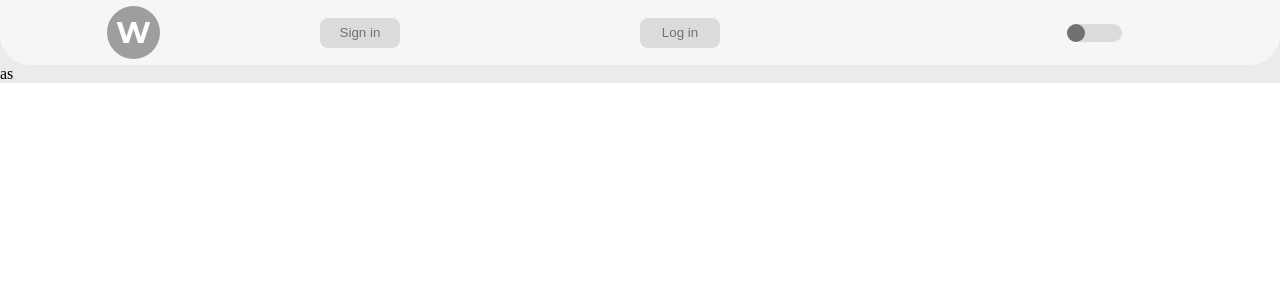
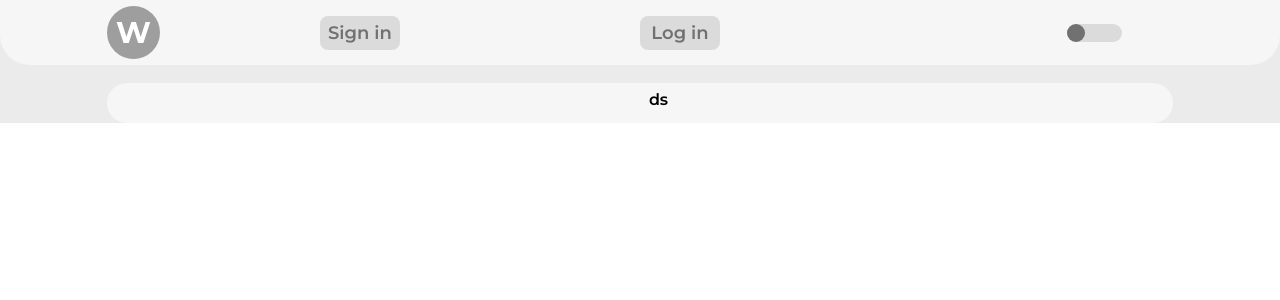
Before and after one commit to saroamirkhanyan/workhub, a React (Create React App) app: page / in a window 1280 px wide. Shown: the top 300 px of the page. Built offline with nearby package versions, Linux system fonts and the light colour scheme.

Commit message:
adding search component

```diff
--- a/src/App.js
+++ b/src/App.js
@@ -2,6 +2,7 @@ import React from 'react'
 import Header from './components/Header/Header'
 import styled, { ThemeProvider } from 'styled-components'
 import useThemeMode from './styled/ThemeMode.js'
+import Search from './components/SerachComponent/Search'
 
 const Conrainer = styled.div`
   width: 100%;
@@ -9,6 +10,7 @@ const Conrainer = styled.div`
   background-color: ${(props) => props.theme.containerBg};
   display: grid;
   grid-template-columns: repeat(12, 1fr);
+  grid-row-gap: 18px;
 `
 
 function App() {
@@ -18,7 +20,7 @@ function App() {
     <ThemeProvider theme={themePalette}>
       <Conrainer>
         <Header theme={theme} setTheme={setTheme} />
-        <div>as</div>
+        <Search />
       </Conrainer>
     </ThemeProvider>
   )
--- a/src/components/Header/SignButtons.jsx
+++ b/src/components/Header/SignButtons.jsx
@@ -4,9 +4,11 @@ import { Button } from '../../styled/StyledElements'
 
 const ButtonSignIn = styled(Button)`
   grid-column: 4/7;
+  font-weight: 600;
 `
 const ButtonLogIn = styled(Button)`
   grid-column: 7/10;
+  font-weight: 600;
 `
 
 function SignButtons() {
--- a/src/components/Header/ThemeSwitch.jsx
+++ b/src/components/Header/ThemeSwitch.jsx
@@ -8,7 +8,7 @@ const SwitcherLabel = styled.label`
   width: 55px;
   height: 18px;
   border-radius: 9px;
-  background-color: ${(props) => props.theme.BtnCol};
+  background-color: ${(props) => props.theme.btnCol};
   &:focus {
     user-select: none;
   }
--- a/src/components/SerachComponent/Search.jsx
+++ b/src/components/SerachComponent/Search.jsx
@@ -1,7 +1,24 @@
 import React from 'react'
+import styled from 'styled-components'
+import SearchIcon from './SearchIcon'
+
+const SearchWrapper = styled.div`
+  display: grid;
+  grid-column: 2/12;
+  grid-template-columns: auto auto;
+  align-content: center;
+  height: 40px;
+  border-radius: 20px;
+  background-color: ${(props) => props.theme.secondaryBg};
+`
 
 function Search() {
-  return <div></div>
+  return (
+    <SearchWrapper>
+      <SearchIcon />
+      <div>ds</div>
+    </SearchWrapper>
+  )
 }
 
 export default Search
--- /dev/null
+++ b/src/components/SerachComponent/SearchIcon.jsx
@@ -0,0 +1,15 @@
+import React from 'react'
+import styled from 'styled-components'
+
+const Icon = styled.div`
+  width: 37px;
+  height: 27px;
+  background: url(${(props) => props.theme.SearchIcon});
+  background-repeat: no-repeat;
+`
+
+function SearchIcon() {
+  return <Icon />
+}
+
+export default SearchIcon
--- a/src/styled/StyledElements.js
+++ b/src/styled/StyledElements.js
@@ -2,13 +2,11 @@ import styled from 'styled-components'
 
 export const Button = styled.button`
   width: 80px;
-  height: 30px;
-  display: flex;
-  justify-content: center;
-  align-items: center;
+  height: 34px;
   outline: none;
   border: 0;
   border-radius: 8px;
-  background-color: ${(props) => props.theme.BtnCol};
+  background-color: ${(props) => props.theme.btnCol};
   color: ${(props) => props.theme.primaryColor};
+  font-size: 18px;
 `
--- a/src/styled/ThemeMode.js
+++ b/src/styled/ThemeMode.js
@@ -2,28 +2,28 @@ import { useEffect, useState } from 'react'
 import LogoMobLight from '../images/LogoMobLight.svg'
 import LogoMobDark from '../images/LogoMobDark.svg'
 import LogoDeskLight from '../images/Logo.svg'
-import SerachLogoDark from '../images/SearchLogoDark.svg'
-import SerachLogoLight from '../images/SearchLogoLight.svg'
+import SearchIconDark from '../images/SearchLogoDark.svg'
+import SearchIconLight from '../images/SearchLogoLight.svg'
 export default function useThemeMode() {
   const lightTheme = {
     primaryBg: '#F2F2F2',
     secondaryBg: '#F6F6F6',
     primaryColor: '#717171',
-    BtnCol: '#DBDBDB',
+    btnCol: '#DBDBDB',
     containerBg: '#EBEBEB',
     logoMob: LogoMobLight,
     LogoDesk: LogoDeskLight,
-    SerachlLogo: SerachLogoDark,
+    SearchlIcon: SearchIconDark,
   }
   const darkTheme = {
     primaryBg: '#A4A4A4',
     secondaryBg: '#ADADAD',
     primaryColor: '#FFFFFF',
-    BtnCol: '#C4C4C4',
+    btnCol: '#C4C4C4',
     containerBg: '#F5F5F5',
     logoMob: LogoMobDark,
     LogoDesk: LogoDeskLight,
-    SerachLogo: SerachLogoLight,
+    SearchIcon: SearchIconLight,
   }
 
   const [theme, setTheme] = useState(localStorage.getItem('theme'))
--- a/src/styled/globalStyles.js
+++ b/src/styled/globalStyles.js
@@ -9,6 +9,7 @@ const GlobalStyles = createGlobalStyle`
     margin:0;
     padding: 0;
     box-sizing:border-box;
+    font-family:"Montserrat"
   }
   label:active{
     -webkit-tap-highlight-color: transparent
```
